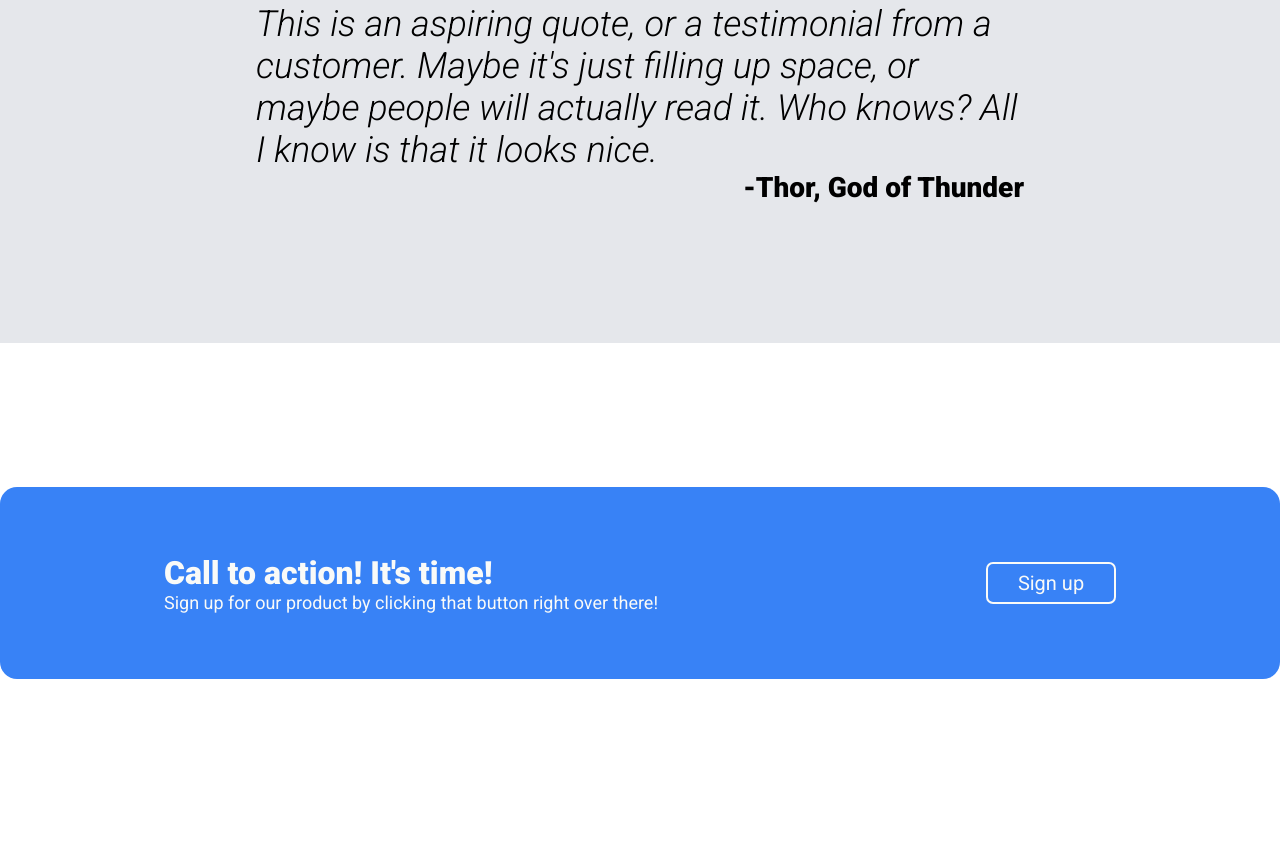
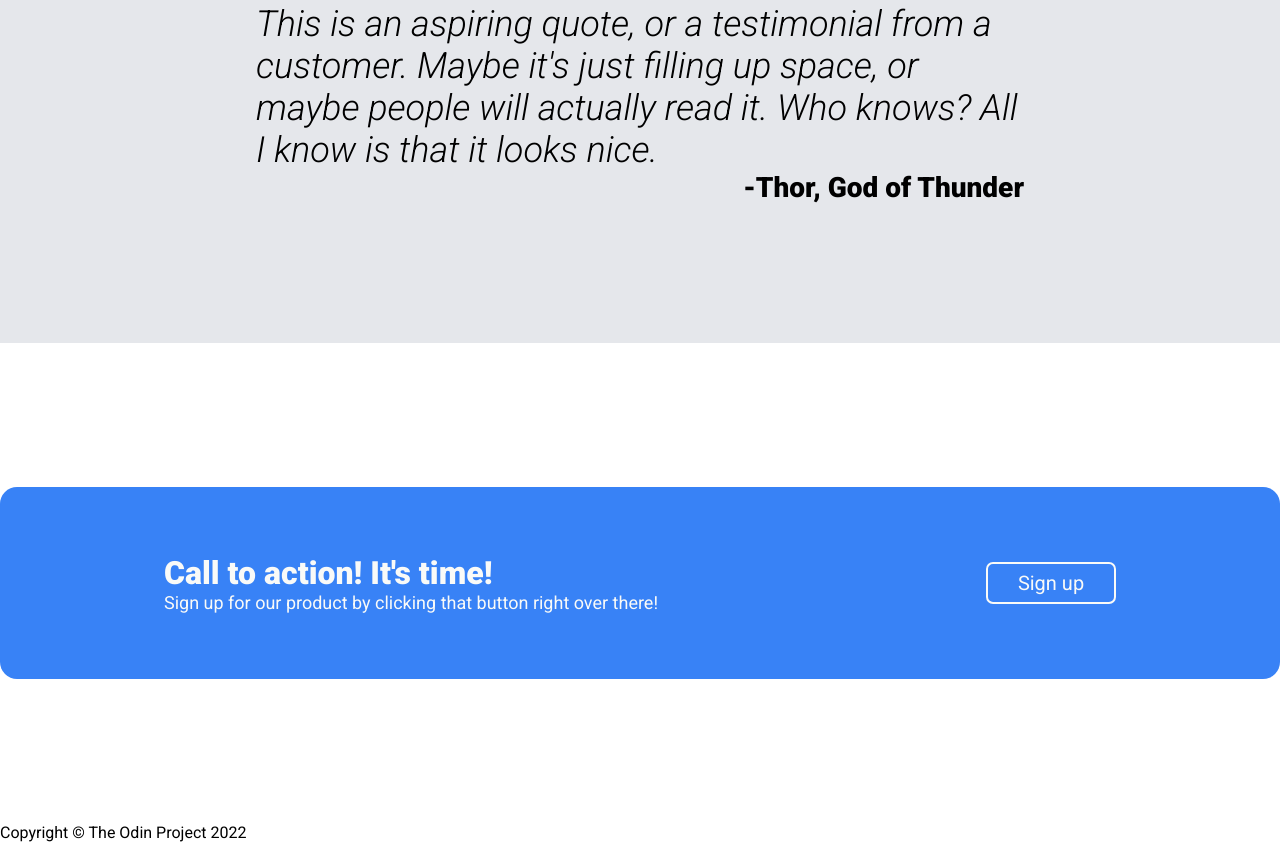
Before and after one commit to angie0123/landing-page, a plain HTML site: page index.html in a window 1280 px wide. Shown: the part 1577-2419 px from the top of the page. Drawn offline with Linux system fonts and the light colour scheme.

Commit message:
Add footer html

```diff
--- a/index.html
+++ b/index.html
@@ -80,5 +80,8 @@
             </div>
         </div>
     </div>
+    <footer>
+        <p>Copyright © The Odin Project 2022</p>
+    </footer>
   </body>
 </html>
```
